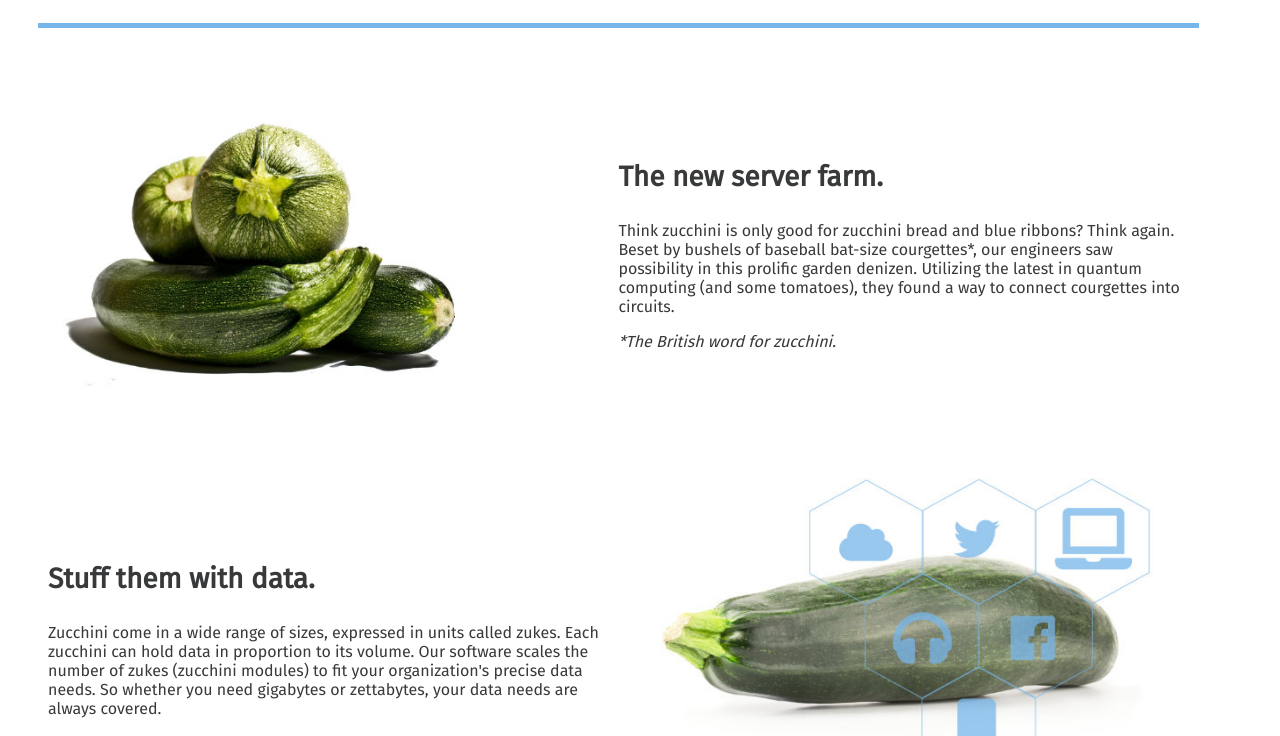
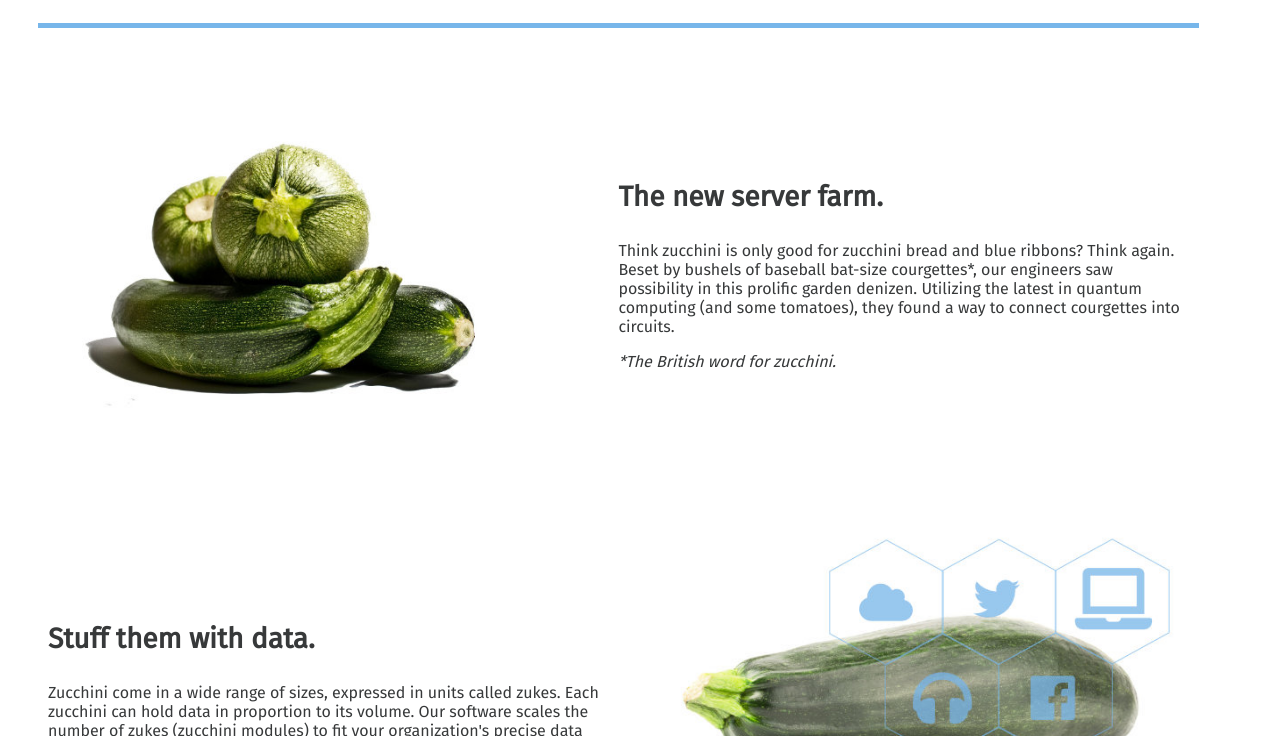
Before and after one commit to lhwitherspoon/zucchini-data, a website: page index.html in a window 1280 px wide. Shown: the part 251-987 px from the top of the page. Drawn offline with Linux system fonts and the light colour scheme.

Commit message:
Update main.css
added padding and margin to images.

```diff
--- a/main.css
+++ b/main.css
@@ -20,6 +20,8 @@ ul {
 }
 img {
     max-width: 100%;
+    margin: 10px;
+    padding: 10px;
 
 }
 .grid {
```
